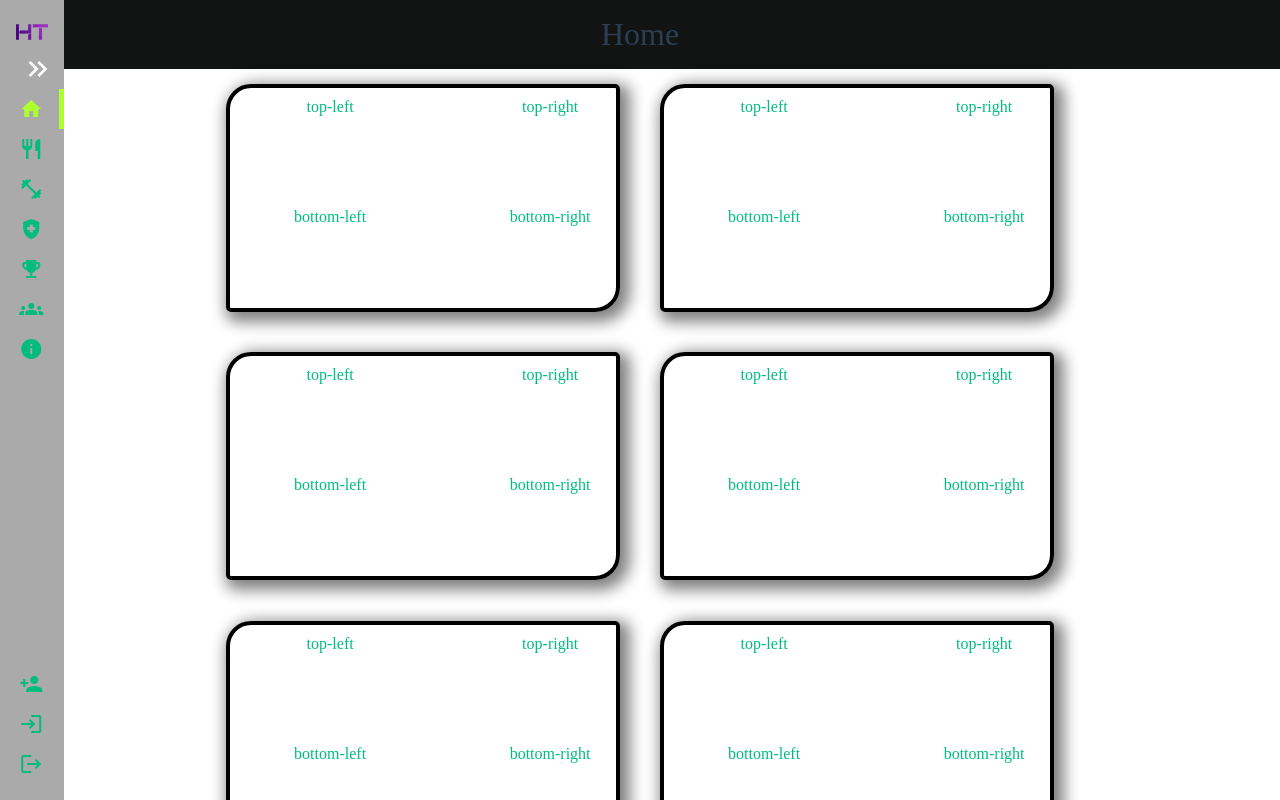
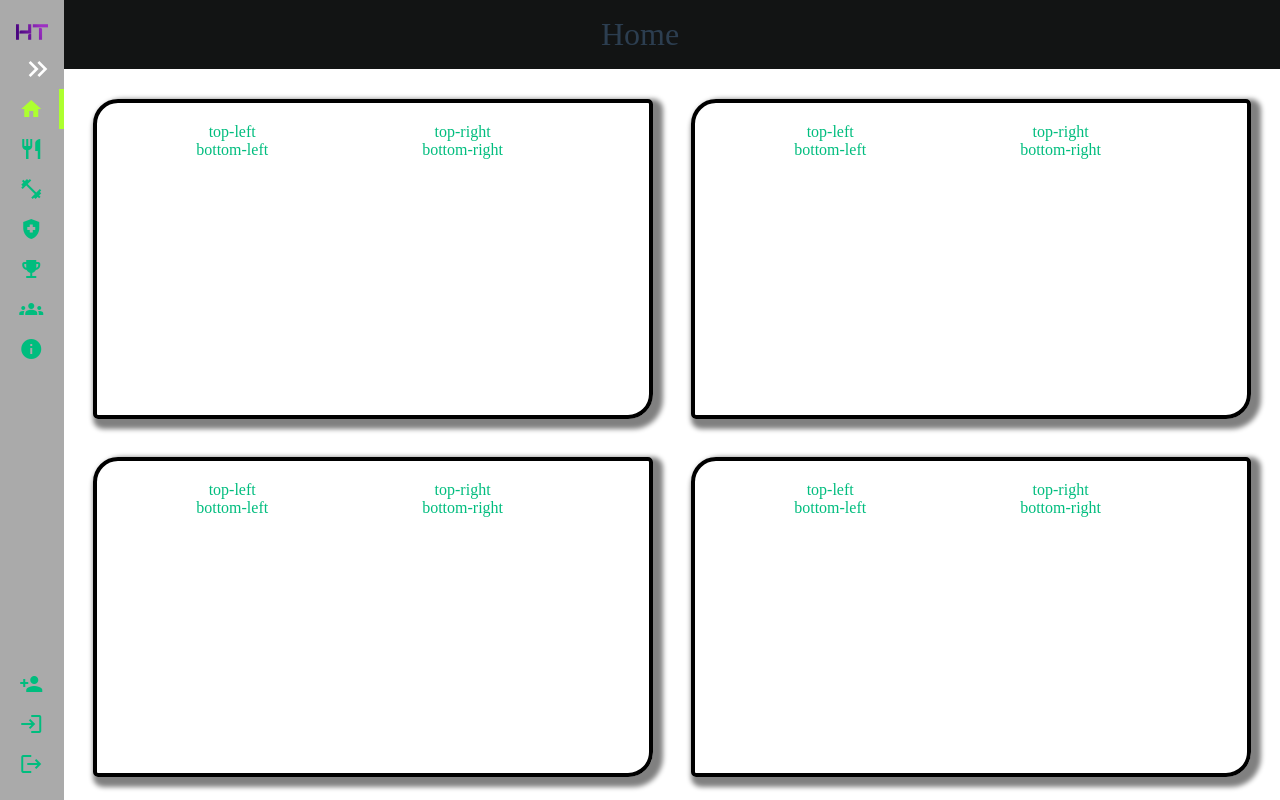
Before and after one commit to Hikareel/HealthTracker, a Vue app in the folder HealthTracker/healthtracker.client/: page / in a window 1280 px wide. Shown: the top 800 px of the page. Built offline with nearby package versions, Linux system fonts and the light colour scheme; what @vueform/vueform would draw is missing.

Commit message:
Better homeFields

```diff
--- a/HealthTracker/healthtracker.client/src/components/shared/sidebar/Sidebar.vue
+++ b/HealthTracker/healthtracker.client/src/components/shared/sidebar/Sidebar.vue
@@ -39,7 +39,7 @@ aside {
   min-height: 100vh;
   background-color: #aaa;
   padding: 1rem;
-  transition: 0.3s ease-out;
+  transition: width 0.3s ease-out;
   z-index: 999;
 
   .flex{
@@ -53,9 +53,9 @@ aside {
       top: 0;
       //align-self: center;
       margin-right: 0;
-      transition: 0.2s ease-out;
+      //transition: 0.2s ease-out;
       .menu-toggle{
-        transition: 0.5s ease-out;
+        //transition: 0.5s ease-out;
         background-color: #aaa;
         border: none;
         cursor: pointer;
@@ -89,7 +89,6 @@ aside {
       //align-items: left;
       //margin-bottom: 1rem;
       .menu-toggle-wrap{
-        transition: 0.5s ease-out;
         .menu-toggle{
           transform: scaleX(-1);
           transition: 0.5s ease-out;
@@ -107,9 +106,6 @@ aside {
   @media (max-width: 768px) {
     position:fixed;
     z-index: 999;
-    &.is-expanded{
-      width: 250px;
-    }
 
   }
 }
--- a/HealthTracker/healthtracker.client/src/components/views/home/Home.vue
+++ b/HealthTracker/healthtracker.client/src/components/views/home/Home.vue
@@ -14,11 +14,10 @@
 import Header from '../../shared/header/Header.vue'
 import HomeMainField from './components/HomeMainField.vue'
 import { Links } from '../../shared/sidebar/data/sidebarLinks'
-//const objectToArray = (obj: Object) => Object.values(obj)
 </script>
 <style scope>
-.home-main-field {
-  margin: 4%;
+.segment{
+  margin: 1rem;
 }
 .home-main-field:hover{
   cursor:pointer;
@@ -32,10 +31,10 @@ import { Links } from '../../shared/sidebar/data/sidebarLinks'
 }
 
 .main-view {
-  padding-top: 4rem;
+  padding-top: 5rem;
   display: flex;
   flex-wrap: wrap;
-  margin: auto;
+  margin-left: calc(2rem + 32px);
   text-align: center;
   justify-content: center;
 }
--- a/HealthTracker/healthtracker.client/src/components/views/home/components/HomeMainField.vue
+++ b/HealthTracker/healthtracker.client/src/components/views/home/components/HomeMainField.vue
@@ -1,5 +1,7 @@
 <template>
     <main>
+        <!-- <RouterLink v-for="(link, index) in Object.values(Links).slice(1)"
+                    :key="index" :to="`${link.link}`" class="segment"> -->
         <div class="border">
             <div class="main-box">
                 <div class="top-left">top-left</div>
@@ -17,21 +19,20 @@
 
 <style scoped lang="scss">
 .border {
-    padding: 10px;
+    padding: 20px;
     border-radius: 25px 5px;
+    width: 35rem;
+    height: 20rem;
     border: 4px solid #000000;
-    -webkit-box-shadow:5px 5px 15px 5px #808080;
-    -moz-box-shadow:5px 5px 15px 5px #808080;
-    box-shadow:5px 5px 15px 5px #808080;
+     -webkit-box-shadow:5px 5px 5px 5px #808080;
+     -moz-box-shadow:5px 5px 5px 5px #808080;
+     box-shadow:5px 5px 5px 5px #808080;
 }
 
 .main-box {
     position: relative;
-    width: 400px;
-    height: 200px;
     display: flex;
     flex-wrap: wrap;
-    justify-content: space-between;
 }
 
 .main-box>div {
```
Also changed, not shown: HealthTracker/healthtracker.client/src/assets/logo.svg (deleted).
